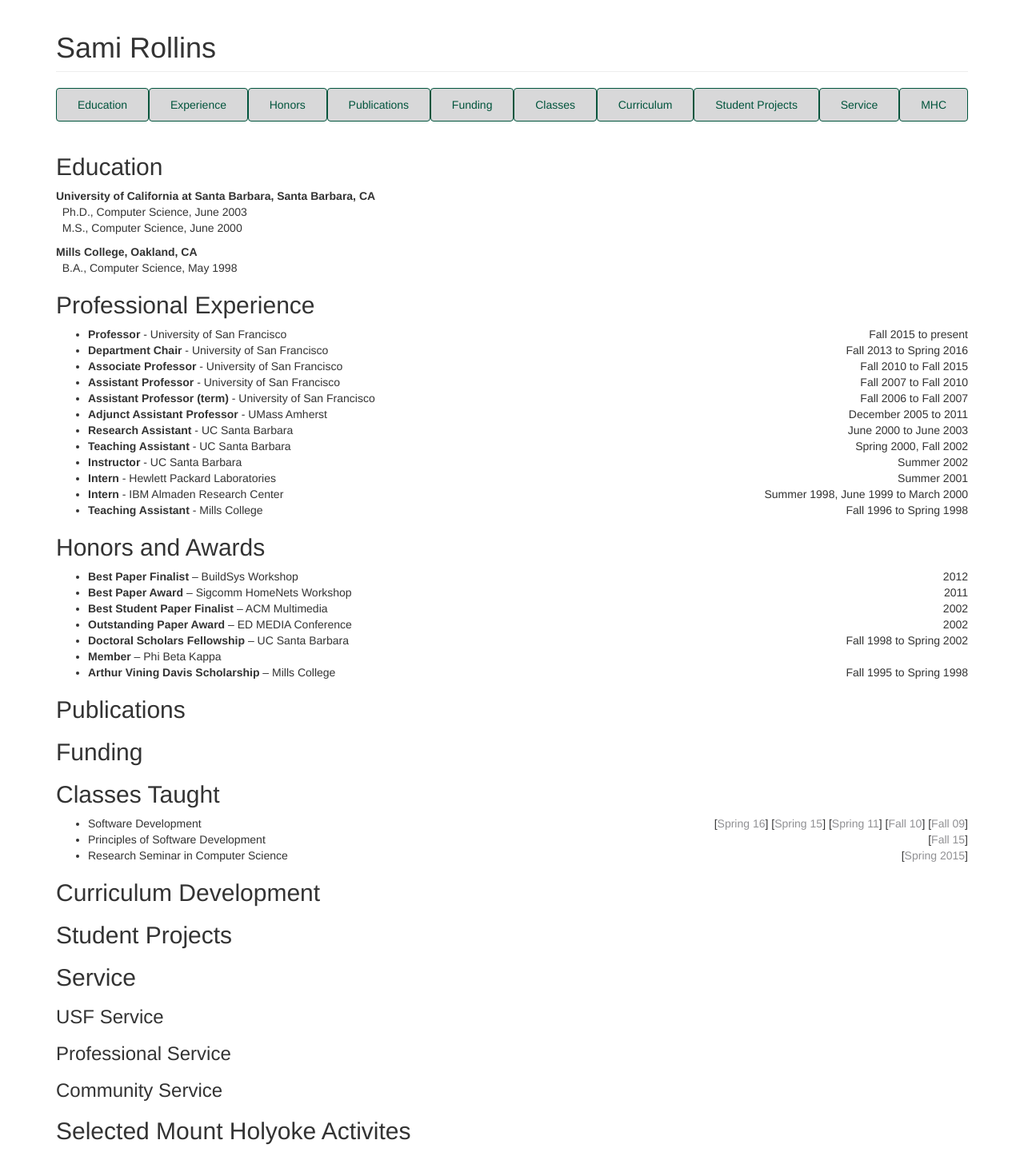
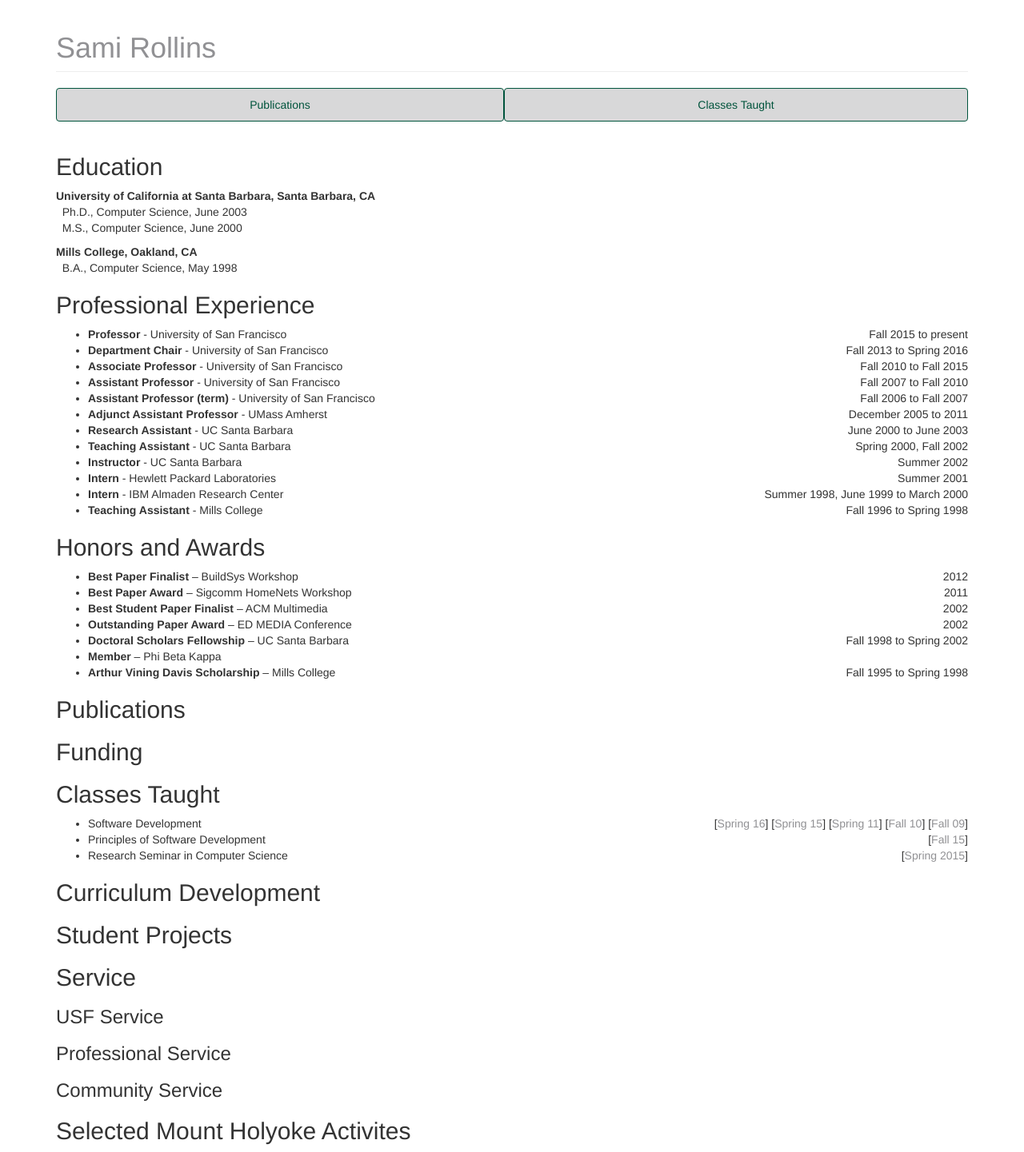
Before and after one commit to srollins/srollins.github.io, a Jekyll site: the page built from vita.html, in a window 1280 px wide. Shown: the whole page at 80% size. Built offline with Jekyll 4.4.1, drawn with Linux system fonts in a browser that asks for light colours; nearby versions of some CDN libraries; library files that are not in the unit come from our copies.

Commit message:
draft of new site

```diff
--- a/vita.html
+++ b/vita.html
@@ -5,19 +5,25 @@ title: Publications
 
 <div class="container">
 	<div class="masthead">
-	<h1 class="page-header">Sami Rollins</h1>
+	<h1 class="page-header"><a href="http://www.samirollins.com">Sami Rollins</a></h1>
 		<nav>
 			<ul class="nav nav-justified">
+<!--
 				<li><a href="#education" class="btn btn-usf" role="button">Education</a></li>
 				<li><a href="#experience" class="btn btn-usf" role="button">Experience</a></li>
 				<li><a href="#honors" class="btn btn-usf" role="button">Honors</a></li>
+-->
 				<li><a href="#pubs" class="btn btn-usf" role="button">Publications</a></li>
+<!--
 				<li><a href="#funding" class="btn btn-usf" role="button">Funding</a></li>
-				<li><a href="#classes" class="btn btn-usf" role="button">Classes</a></li>
+-->
+				<li><a href="#classes" class="btn btn-usf" role="button">Classes Taught</a></li>
+<!--
 				<li><a href="#curriculum" class="btn btn-usf" role="button">Curriculum</a></li>
 				<li><a href="#projects" class="btn btn-usf" role="button">Student Projects</a></li>
 				<li><a href="#service" class="btn btn-usf" role="button">Service</a></li>
 				<li><a href="#mhc" class="btn btn-usf" role="button">MHC</a></li>
+-->
 			</ul>
 		</nav>
 	</div>
```
Also changed, not shown: 1 other file.
